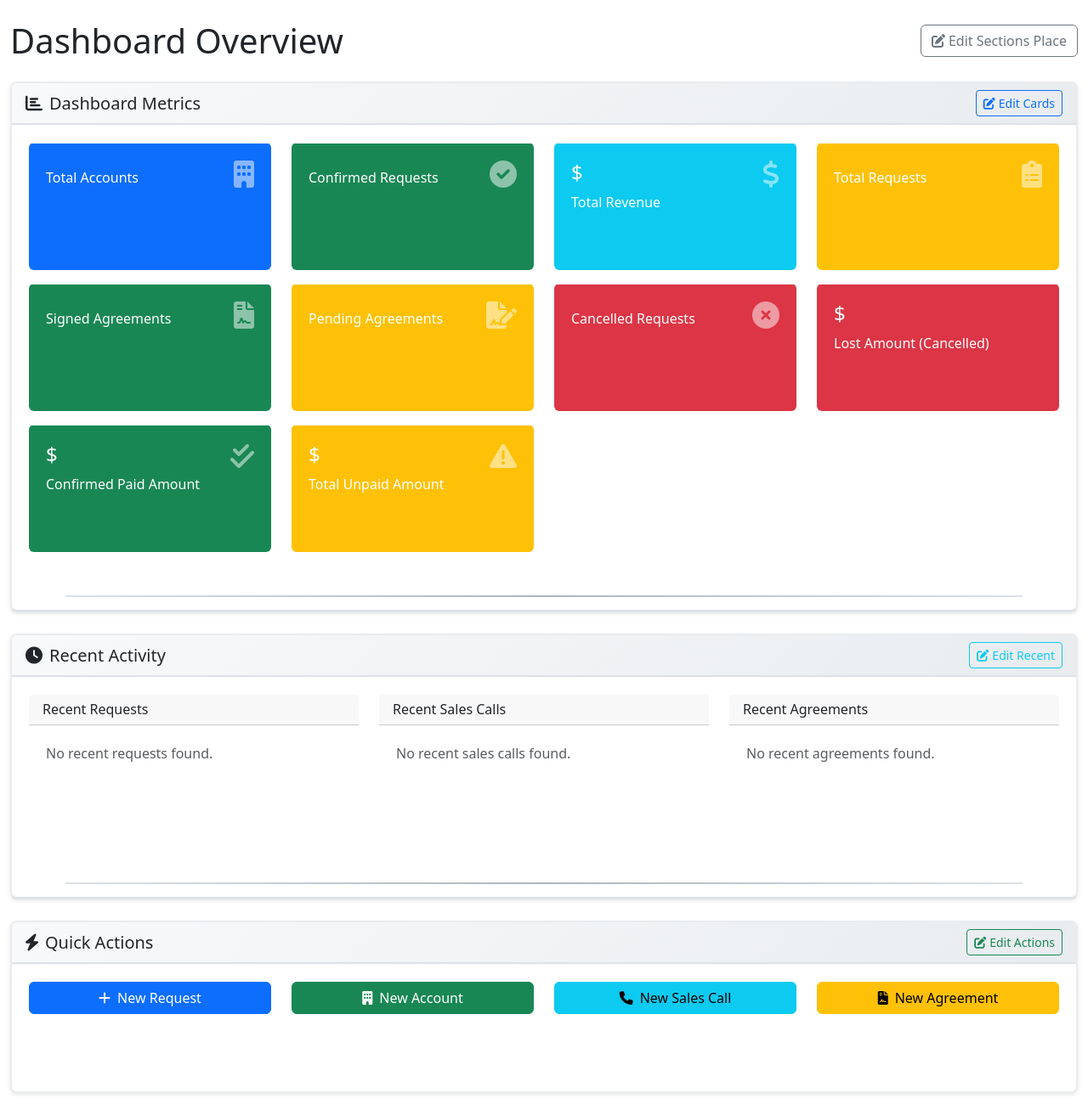
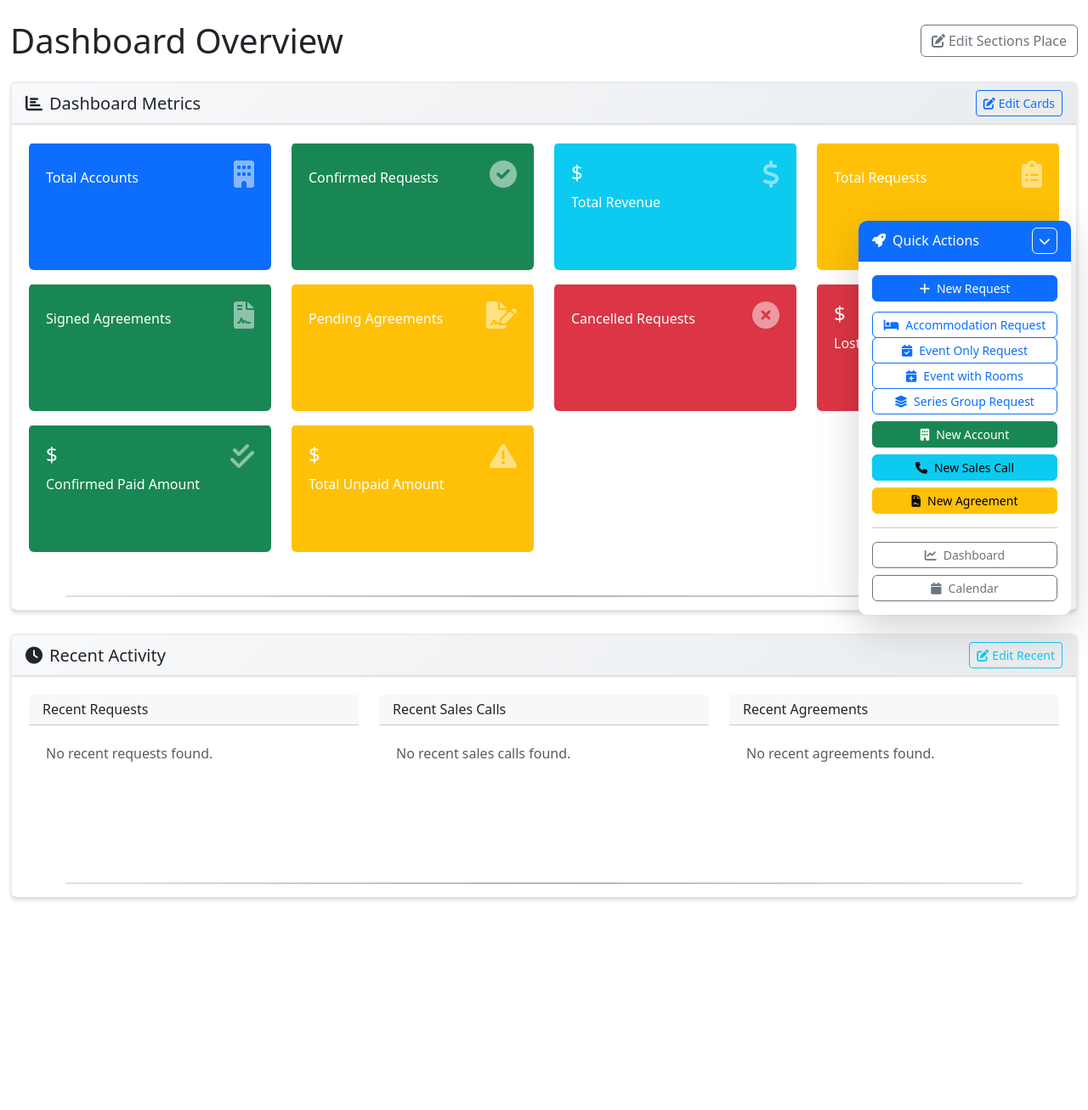
Before and after one commit to Xas-21/Hotel-Sales, a Django app: template dashboard/templates/dashboard/dashboard.html in a window 1280 px wide. Shown: the part 56-1363 px from the top of the page at 85% size. After the commit the page ends 1117 px from the top, so only its background shows below. Run offline with Django 5.2, Linux system fonts and the light colour scheme; the template is opened without the code that fills it, so the values that code supplies are empty.

Commit message:
Update dashboard to display the same quick actions as the calendar page
Replace the static quick actions section in the dashboard template with an include for the `quick_actions.html` template, ensuring feature parity with the calendar page.

Replit-Commit-Author: Agent
Replit-Commit-Session-Id: 41300be4-c259-41f1-9b57-e62253b1fe38
Replit-Commit-Checkpoint-Type: full_checkpoint
Replit-Commit-Screenshot-Url: https://storage.googleapis.com/screenshot-production-us-central1/9ed73111-1c06-45de-b213-d75dab767a5f/41300be4-c259-41f1-9b57-e62253b1fe38/qOTi6Ep

```diff
--- a/dashboard/templates/dashboard/dashboard.html
+++ b/dashboard/templates/dashboard/dashboard.html
@@ -532,45 +532,8 @@
         </div>
         {% endif %}
 
-        <!-- Section 4: Quick Actions -->
-        <div class="dashboard-section" data-section="quick-actions-section">
-            <div class="col-12">
-                <div class="card">
-                    <div class="card-header" data-section-header>
-                        <div class="d-flex justify-content-between align-items-center">
-                            <h5 class="mb-0"><i class="fas fa-bolt me-2"></i>Quick Actions</h5>
-                            <button id="edit-actions-btn" class="btn btn-sm btn-outline-success">
-                                <i class="fas fa-edit me-1"></i>Edit Actions
-                            </button>
-                        </div>
-                    </div>
-                    <div class="card-body">
-                        <div class="row">
-                            <div class="col-md-3 mb-2">
-                                <a href="{% url 'admin:requests_request_add' %}" class="btn btn-primary w-100">
-                                    <i class="fas fa-plus me-2"></i>New Request
-                                </a>
-                            </div>
-                            <div class="col-md-3 mb-2">
-                                <a href="{% url 'admin:accounts_account_add' %}" class="btn btn-success w-100">
-                                    <i class="fas fa-building me-2"></i>New Account
-                                </a>
-                            </div>
-                            <div class="col-md-3 mb-2">
-                                <a href="{% url 'admin:sales_calls_salescall_add' %}" class="btn btn-info w-100">
-                                    <i class="fas fa-phone me-2"></i>New Sales Call
-                                </a>
-                            </div>
-                            <div class="col-md-3 mb-2">
-                                <a href="{% url 'admin:agreements_agreement_add' %}" class="btn btn-warning w-100">
-                                    <i class="fas fa-file-contract me-2"></i>New Agreement
-                                </a>
-                            </div>
-                        </div>
-                    </div>
-                </div>
-            </div>
-        </div>
+        <!-- Include Quick Actions Panel -->
+        {% include 'dashboard/quick_actions.html' %}
 
         </div> <!-- End full-dashboard-container -->
     </div>
```
